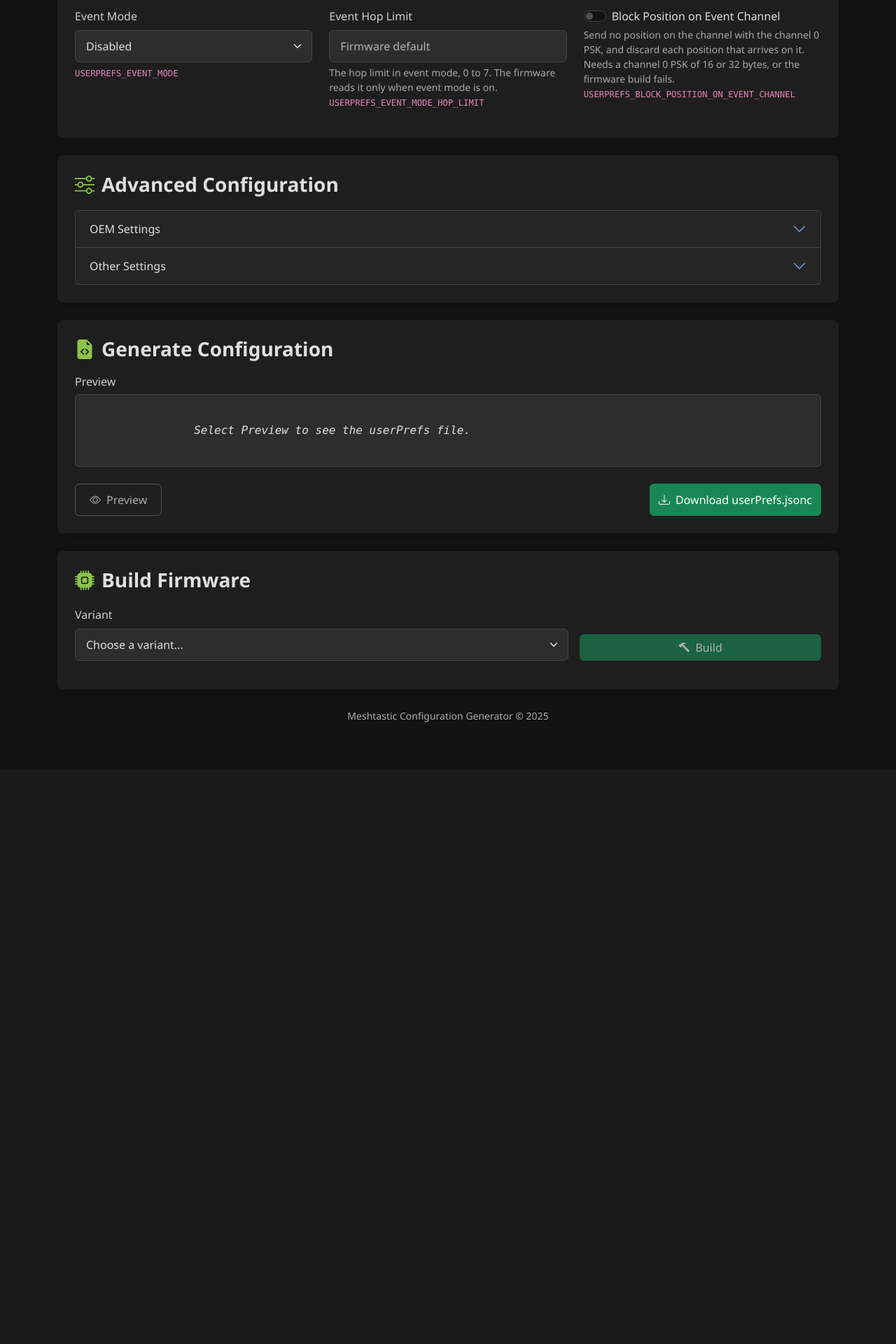
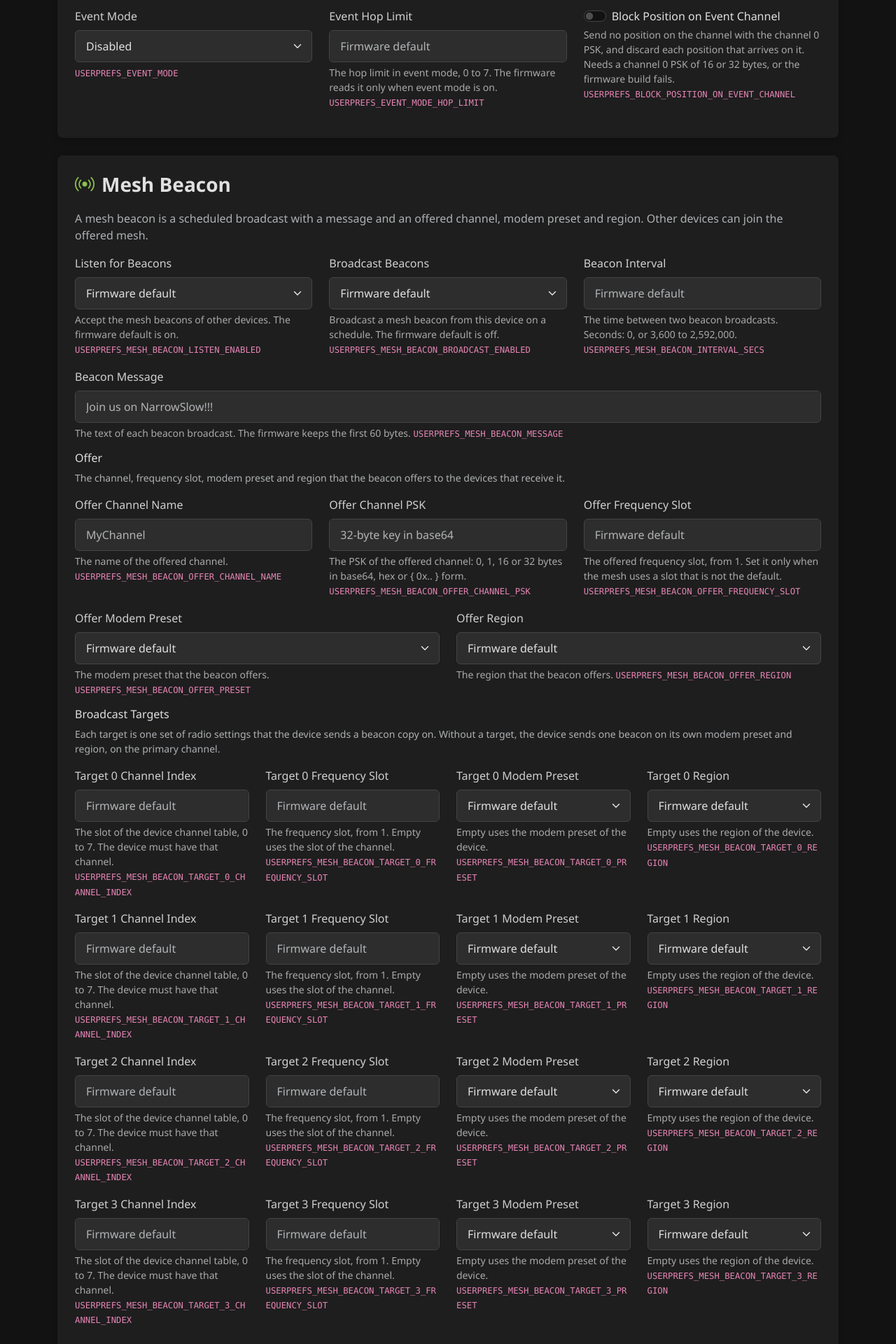
Before and after one commit to Crank-Git/MTFWBuilder, a Python web app: template templates/index.html in a window 1280 px wide. Shown: the part 3312-5232 px from the top of the page at 70% size. Before the commit the page ends 4344 px from the top, so only its background shows below. Run offline with Jinja, Linux system fonts and the light colour scheme; the template is opened without the code that fills it, so the values that code supplies are empty.

Commit message:
feat: add the mesh beacon keys (#49)
The form writes the 24 USERPREFS_MESH_BEACON_* keys that upstream
src/mesh/NodeDB.cpp reads at v2.8.2.d5f1619 and develop@fe89ac1:
listen, broadcast, interval, message, the offer fields and targets 0-3.
USERPREFS_MESH_BEACON_LEGACY_SPLIT stays out (spec Non-goals). Every key
is in VERSION_GATED_KEYS, because v2.7.26 reads none of them.

Change: feature
Why: FR-config-coverage-13 asks the form to write the mesh beacon keys.

Co-Authored-By: Claude Opus 5.5 <noreply@anthropic.com>
[skip ci]

```diff
--- a/docs/specs/spec.html
+++ b/docs/specs/spec.html
@@ -221,6 +221,8 @@ body.rv-open .layout { padding-right:21rem; }
 <tr><td>userPrefs key</td><td>noun</td><td>One <code>USERPREFS_*</code> name in the userPrefs file.</td><td>define, flag, macro</td></tr>
 <tr><td>admin key</td><td>noun</td><td>The public key of a device that may change this device's config remotely. The firmware holds three.</td><td>admin password</td></tr>
 <tr><td>managed mode</td><td>noun</td><td>A device state in which the device rejects local config changes. Only an admin key holder changes the config.</td><td>locked mode</td></tr>
+<tr><td>mesh beacon</td><td>noun</td><td>A broadcast that a device sends on a schedule, with a message and an offered channel, modem preset and region.</td><td>advert, announcement</td></tr>
+<tr><td>frequency slot</td><td>noun</td><td>The 1-based number of one LoRa frequency in a region, the same number as <code>channel_num</code> in the LoRa config.</td><td>frequency index, slot number</td></tr>
 <tr><td>factory default</td><td>noun</td><td>A value the firmware applies on first boot and on factory reset only. Every userPrefs key is a factory default.</td><td>baked setting, locked setting</td></tr>
 <tr><td>firmware source</td><td>noun</td><td>One extracted copy of the <code>meshtastic/firmware</code> source tree at one firmware version.</td><td>firmware tree, repo copy</td></tr>
 <tr><td>firmware version</td><td>noun</td><td>One upstream release tag, for example <code>v2.7.26.54e0d8d</code>.</td><td>release, tag (alone)</td></tr>
--- /dev/null
+++ b/templates/includes/mesh_beacon_config.html
@@ -0,0 +1,126 @@
+<div class="config-section" id="meshBeaconSection">
+    <h3 class="section-title"><i class="bi bi-broadcast text-success"></i>Mesh Beacon</h3>
+    <p class="text-muted">A mesh beacon is a scheduled broadcast with a message and an offered channel, modem preset and region. Other devices can join the offered mesh.</p>
+    <div class="row mb-3">
+        <div class="col-md-4" data-userprefs-key="USERPREFS_MESH_BEACON_LISTEN_ENABLED">
+            <label for="meshBeaconListenEnabled" class="form-label">Listen for Beacons</label>
+            <select class="form-select" id="meshBeaconListenEnabled" name="mesh_beacon_listen_enabled">
+                <option value="" selected>Firmware default</option>
+                <option value="true">On</option>
+                <option value="false">Off</option>
+            </select>
+            <div id="error-mesh_beacon_listen_enabled" class="field-error invalid-feedback d-block"></div>
+            <div class="form-text text-muted">Accept the mesh beacons of other devices. The firmware default is on. <code class="small">USERPREFS_MESH_BEACON_LISTEN_ENABLED</code></div>
+        </div>
+        <div class="col-md-4" data-userprefs-key="USERPREFS_MESH_BEACON_BROADCAST_ENABLED">
+            <label for="meshBeaconBroadcastEnabled" class="form-label">Broadcast Beacons</label>
+            <select class="form-select" id="meshBeaconBroadcastEnabled" name="mesh_beacon_broadcast_enabled">
+                <option value="" selected>Firmware default</option>
+                <option value="true">On</option>
+                <option value="false">Off</option>
+            </select>
+            <div id="error-mesh_beacon_broadcast_enabled" class="field-error invalid-feedback d-block"></div>
+            <div class="form-text text-muted">Broadcast a mesh beacon from this device on a schedule. The firmware default is off. <code class="small">USERPREFS_MESH_BEACON_BROADCAST_ENABLED</code></div>
+        </div>
+        <div class="col-md-4" data-userprefs-key="USERPREFS_MESH_BEACON_INTERVAL_SECS">
+            <label for="meshBeaconIntervalSecs" class="form-label">Beacon Interval</label>
+            <input type="number" class="form-control" id="meshBeaconIntervalSecs" name="mesh_beacon_interval_secs" min="0" max="2592000" placeholder="Firmware default">
+            <div id="error-mesh_beacon_interval_secs" class="field-error invalid-feedback d-block"></div>
+            <div class="form-text text-muted">The time between two beacon broadcasts. Seconds: 0, or 3,600 to 2,592,000. <code class="small">USERPREFS_MESH_BEACON_INTERVAL_SECS</code></div>
+        </div>
+    </div>
+    <div class="row mb-3">
+        <div class="col-md-12" data-userprefs-key="USERPREFS_MESH_BEACON_MESSAGE">
+            <label for="meshBeaconMessage" class="form-label">Beacon Message</label>
+            <input type="text" class="form-control" id="meshBeaconMessage" name="mesh_beacon_message" placeholder="Join us on NarrowSlow!!!">
+            <div id="error-mesh_beacon_message" class="field-error invalid-feedback d-block"></div>
+            <div class="form-text text-muted">The text of each beacon broadcast. The firmware keeps the first 60 bytes. <code class="small">USERPREFS_MESH_BEACON_MESSAGE</code></div>
+        </div>
+    </div>
+    <h4 class="h6 mt-3">Offer</h4>
+    <p class="text-muted small">The channel, frequency slot, modem preset and region that the beacon offers to the devices that receive it.</p>
+    <div class="row mb-3">
+        <div class="col-md-4" data-userprefs-key="USERPREFS_MESH_BEACON_OFFER_CHANNEL_NAME">
+            <label for="meshBeaconOfferChannelName" class="form-label">Offer Channel Name</label>
+            <input type="text" class="form-control" id="meshBeaconOfferChannelName" name="mesh_beacon_offer_channel_name" placeholder="MyChannel">
+            <div id="error-mesh_beacon_offer_channel_name" class="field-error invalid-feedback d-block"></div>
+            <div class="form-text text-muted">The name of the offered channel. <code class="small">USERPREFS_MESH_BEACON_OFFER_CHANNEL_NAME</code></div>
+        </div>
+        <div class="col-md-4" data-userprefs-key="USERPREFS_MESH_BEACON_OFFER_CHANNEL_PSK">
+            <label for="meshBeaconOfferChannelPsk" class="form-label">Offer Channel PSK</label>
+            <input type="text" class="form-control" id="meshBeaconOfferChannelPsk" name="mesh_beacon_offer_channel_psk" placeholder="32-byte key in base64" autocomplete="off">
+            <div id="error-mesh_beacon_offer_channel_psk" class="field-error invalid-feedback d-block"></div>
+            <div class="form-text text-muted">The PSK of the offered channel: 0, 1, 16 or 32 bytes in base64, hex or { 0x.. } form. <code class="small">USERPREFS_MESH_BEACON_OFFER_CHANNEL_PSK</code></div>
+        </div>
+        <div class="col-md-4" data-userprefs-key="USERPREFS_MESH_BEACON_OFFER_FREQUENCY_SLOT">
+            <label for="meshBeaconOfferFrequencySlot" class="form-label">Offer Frequency Slot</label>
+            <input type="number" class="form-control" id="meshBeaconOfferFrequencySlot" name="mesh_beacon_offer_frequency_slot" min="1" placeholder="Firmware default">
+            <div id="error-mesh_beacon_offer_frequency_slot" class="field-error invalid-feedback d-block"></div>
+            <div class="form-text text-muted">The offered frequency slot, from 1. Set it only when the mesh uses a slot that is not the default. <code class="small">USERPREFS_MESH_BEACON_OFFER_FREQUENCY_SLOT</code></div>
+        </div>
+    </div>
+    <div class="row mb-3">
+        <div class="col-md-6" data-userprefs-key="USERPREFS_MESH_BEACON_OFFER_PRESET">
+            <label for="meshBeaconOfferPreset" class="form-label">Offer Modem Preset</label>
+            <select class="form-select" id="meshBeaconOfferPreset" name="mesh_beacon_offer_preset">
+                <option value="" selected>Firmware default</option>
+                {% for value, label in modem_preset_options %}
+                <option value="{{ value }}">{{ label }}</option>
+                {% endfor %}
+            </select>
+            <div id="error-mesh_beacon_offer_preset" class="field-error invalid-feedback d-block"></div>
+            <div class="form-text text-muted">The modem preset that the beacon offers. <code class="small">USERPREFS_MESH_BEACON_OFFER_PRESET</code></div>
+        </div>
+        <div class="col-md-6" data-userprefs-key="USERPREFS_MESH_BEACON_OFFER_REGION">
+            <label for="meshBeaconOfferRegion" class="form-label">Offer Region</label>
+            <select class="form-select" id="meshBeaconOfferRegion" name="mesh_beacon_offer_region">
+                <option value="" selected>Firmware default</option>
+                {% for value, label in region_options %}
+                <option value="{{ value }}">{{ label }}</option>
+                {% endfor %}
+            </select>
+            <div id="error-mesh_beacon_offer_region" class="field-error invalid-feedback d-block"></div>
+            <div class="form-text text-muted">The region that the beacon offers. <code class="small">USERPREFS_MESH_BEACON_OFFER_REGION</code></div>
+        </div>
+    </div>
+    <h4 class="h6 mt-3">Broadcast Targets</h4>
+    <p class="text-muted small">Each target is one set of radio settings that the device sends a beacon copy on. Without a target, the device sends one beacon on its own modem preset and region, on the primary channel.</p>
+    {% for n in range(4) %}
+    <div class="row mb-3">
+        <div class="col-md-3" data-userprefs-key="USERPREFS_MESH_BEACON_TARGET_{{ n }}_CHANNEL_INDEX">
+            <label for="meshBeaconTarget{{ n }}ChannelIndex" class="form-label">Target {{ n }} Channel Index</label>
+            <input type="number" class="form-control" id="meshBeaconTarget{{ n }}ChannelIndex" name="mesh_beacon_target_{{ n }}_channel_index" min="0" max="7" placeholder="Firmware default">
+            <div id="error-mesh_beacon_target_{{ n }}_channel_index" class="field-error invalid-feedback d-block"></div>
+            <div class="form-text text-muted">The slot of the device channel table, 0 to 7. The device must have that channel. <code class="small">USERPREFS_MESH_BEACON_TARGET_{{ n }}_CHANNEL_INDEX</code></div>
+        </div>
+        <div class="col-md-3" data-userprefs-key="USERPREFS_MESH_BEACON_TARGET_{{ n }}_FREQUENCY_SLOT">
+            <label for="meshBeaconTarget{{ n }}FrequencySlot" class="form-label">Target {{ n }} Frequency Slot</label>
+            <input type="number" class="form-control" id="meshBeaconTarget{{ n }}FrequencySlot" name="mesh_beacon_target_{{ n }}_frequency_slot" min="1" placeholder="Firmware default">
+            <div id="error-mesh_beacon_target_{{ n }}_frequency_slot" class="field-error invalid-feedback d-block"></div>
+            <div class="form-text text-muted">The frequency slot, from 1. Empty uses the slot of the channel. <code class="small">USERPREFS_MESH_BEACON_TARGET_{{ n }}_FREQUENCY_SLOT</code></div>
+        </div>
+        <div class="col-md-3" data-userprefs-key="USERPREFS_MESH_BEACON_TARGET_{{ n }}_PRESET">
+            <label for="meshBeaconTarget{{ n }}Preset" class="form-label">Target {{ n }} Modem Preset</label>
+            <select class="form-select" id="meshBeaconTarget{{ n }}Preset" name="mesh_beacon_target_{{ n }}_preset">
+                <option value="" selected>Firmware default</option>
+                {% for value, label in modem_preset_options %}
+                <option value="{{ value }}">{{ label }}</option>
+                {% endfor %}
+            </select>
+            <div id="error-mesh_beacon_target_{{ n }}_preset" class="field-error invalid-feedback d-block"></div>
+            <div class="form-text text-muted">Empty uses the modem preset of the device. <code class="small">USERPREFS_MESH_BEACON_TARGET_{{ n }}_PRESET</code></div>
+        </div>
+        <div class="col-md-3" data-userprefs-key="USERPREFS_MESH_BEACON_TARGET_{{ n }}_REGION">
+            <label for="meshBeaconTarget{{ n }}Region" class="form-label">Target {{ n }} Region</label>
+            <select class="form-select" id="meshBeaconTarget{{ n }}Region" name="mesh_beacon_target_{{ n }}_region">
+                <option value="" selected>Firmware default</option>
+                {% for value, label in region_options %}
+                <option value="{{ value }}">{{ label }}</option>
+                {% endfor %}
+            </select>
+            <div id="error-mesh_beacon_target_{{ n }}_region" class="field-error invalid-feedback d-block"></div>
+            <div class="form-text text-muted">Empty uses the region of the device. <code class="small">USERPREFS_MESH_BEACON_TARGET_{{ n }}_REGION</code></div>
+        </div>
+    </div>
+    {% endfor %}
+</div>
--- a/templates/index.html
+++ b/templates/index.html
@@ -11,6 +11,7 @@
     {% include "includes/telemetry_config.html" %}
     {% include "includes/security_config.html" %}
     {% include "includes/event_config.html" %}
+    {% include "includes/mesh_beacon_config.html" %}
     {% include "includes/advanced_config.html" %}
 
     <div class="config-section">
```
Also changed, not shown: docs/specs/spec.md (+2 -0 lines), mtfwbuilder/models.py (+85 -11 lines), mtfwbuilder/services/jsonc_generator.py (+35 -1 lines), tests/e2e/test_mesh_beacon_e2e.py (added, +24 -0 lines), tests/test_config_device_lora_channels.py (+3 -0 lines), tests/test_config_mesh_beacon.py (+6 -6 lines), tests/test_userprefs_contract.py (+15 -1 lines).
